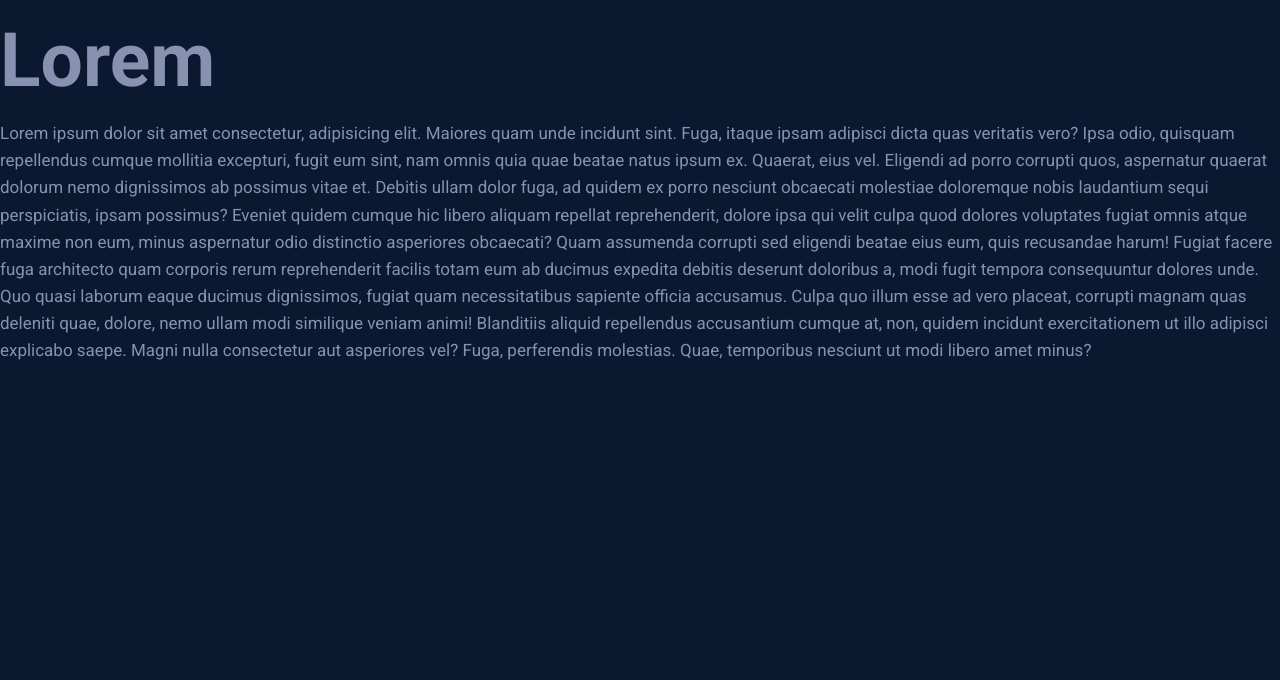
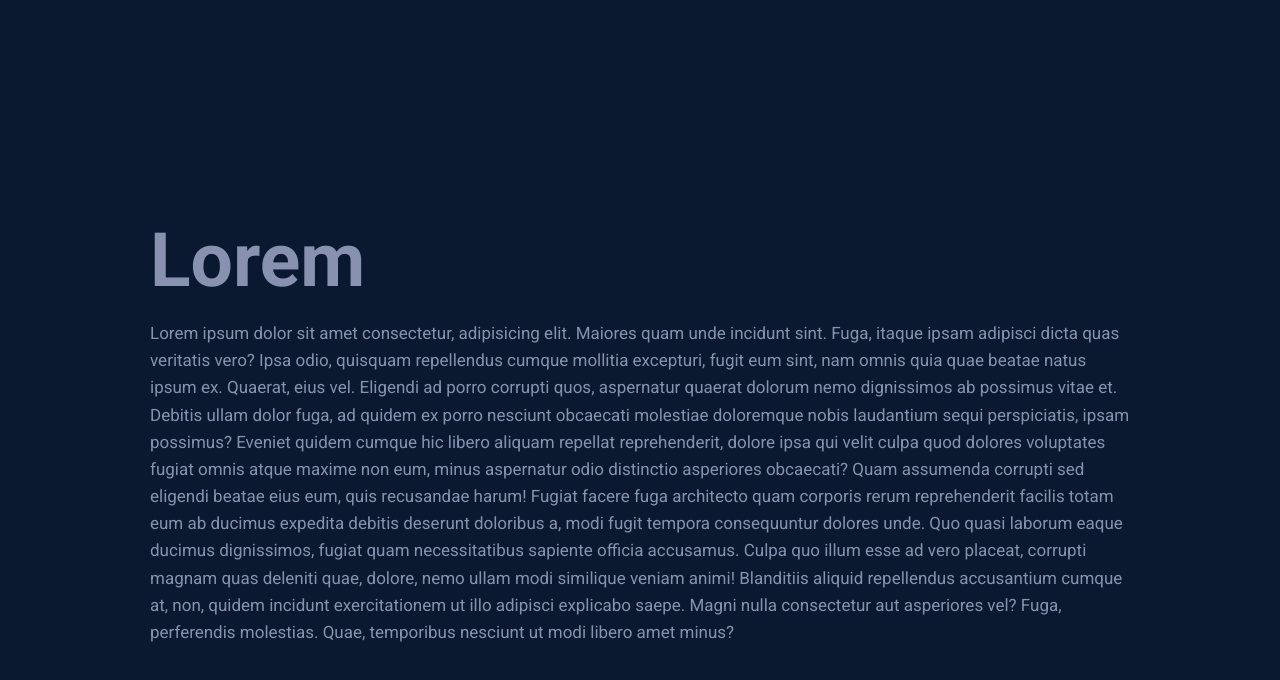
Before and after one commit to anna-ossowska/portfolio-v2, a React (Create React App) app: page / in a window 1280 px wide. Shown: the top 680 px of the page. Built offline with nearby package versions, Linux system fonts and the light colour scheme.

Commit message:
Updating folder structure, adding absolute paths and navigation constants

```diff
--- a/src/App.tsx
+++ b/src/App.tsx
@@ -1,27 +1,12 @@
 import { ReactElement } from 'react';
+import { Layout } from './common/index';
+import Main from './modules/Main/Main';
 
 const App = (): ReactElement => {
     return (
-        <div>
-            <h1>Lorem</h1>
-            <p>
-                Lorem ipsum dolor sit amet consectetur, adipisicing elit. Maiores quam unde incidunt sint. Fuga, itaque
-                ipsam adipisci dicta quas veritatis vero? Ipsa odio, quisquam repellendus cumque mollitia excepturi,
-                fugit eum sint, nam omnis quia quae beatae natus ipsum ex. Quaerat, eius vel. Eligendi ad porro corrupti
-                quos, aspernatur quaerat dolorum nemo dignissimos ab possimus vitae et. Debitis ullam dolor fuga, ad
-                quidem ex porro nesciunt obcaecati molestiae doloremque nobis laudantium sequi perspiciatis, ipsam
-                possimus? Eveniet quidem cumque hic libero aliquam repellat reprehenderit, dolore ipsa qui velit culpa
-                quod dolores voluptates fugiat omnis atque maxime non eum, minus aspernatur odio distinctio asperiores
-                obcaecati? Quam assumenda corrupti sed eligendi beatae eius eum, quis recusandae harum! Fugiat facere
-                fuga architecto quam corporis rerum reprehenderit facilis totam eum ab ducimus expedita debitis deserunt
-                doloribus a, modi fugit tempora consequuntur dolores unde. Quo quasi laborum eaque ducimus dignissimos,
-                fugiat quam necessitatibus sapiente officia accusamus. Culpa quo illum esse ad vero placeat, corrupti
-                magnam quas deleniti quae, dolore, nemo ullam modi similique veniam animi! Blanditiis aliquid
-                repellendus accusantium cumque at, non, quidem incidunt exercitationem ut illo adipisci explicabo saepe.
-                Magni nulla consectetur aut asperiores vel? Fuga, perferendis molestias. Quae, temporibus nesciunt ut
-                modi libero amet minus?
-            </p>
-        </div>
+        <Layout>
+            <Main />
+        </Layout>
     );
 };
 
--- /dev/null
+++ b/src/common/Layout/Layout.tsx
@@ -0,0 +1,20 @@
+import { ReactElement, ReactNode } from 'react';
+import styled from 'styled-components';
+
+const MainContainer = styled.main`
+    margin: 0px auto;
+    width: 100%;
+    max-width: 1600px;
+    min-height: 100vh;
+    padding: 200px 150px;
+`;
+
+interface LayoutProps {
+    children: ReactNode;
+}
+
+const Layout = ({ children }: LayoutProps): ReactElement => {
+    return <MainContainer>{children}</MainContainer>;
+};
+
+export default Layout;
--- /dev/null
+++ b/src/common/index.ts
@@ -0,0 +1 @@
+export { default as Layout } from './Layout/Layout';
--- a/src/index.tsx
+++ b/src/index.tsx
@@ -1,8 +1,8 @@
 import React from 'react';
 import ReactDOM from 'react-dom/client';
 import App from './App';
-import '../src/styles/variables.css';
-import '../src/styles/style.css';
+import './styles/variables.css';
+import './styles/style.css';
 
 const root = ReactDOM.createRoot(document.getElementById('root') as HTMLElement);
 root.render(
--- /dev/null
+++ b/src/modules/Main/Main.tsx
@@ -0,0 +1,28 @@
+import { ReactElement } from 'react';
+
+const Main = (): ReactElement => {
+    return (
+        <>
+            <h1>Lorem</h1>
+            <p>
+                Lorem ipsum dolor sit amet consectetur, adipisicing elit. Maiores quam unde incidunt sint. Fuga, itaque
+                ipsam adipisci dicta quas veritatis vero? Ipsa odio, quisquam repellendus cumque mollitia excepturi,
+                fugit eum sint, nam omnis quia quae beatae natus ipsum ex. Quaerat, eius vel. Eligendi ad porro corrupti
+                quos, aspernatur quaerat dolorum nemo dignissimos ab possimus vitae et. Debitis ullam dolor fuga, ad
+                quidem ex porro nesciunt obcaecati molestiae doloremque nobis laudantium sequi perspiciatis, ipsam
+                possimus? Eveniet quidem cumque hic libero aliquam repellat reprehenderit, dolore ipsa qui velit culpa
+                quod dolores voluptates fugiat omnis atque maxime non eum, minus aspernatur odio distinctio asperiores
+                obcaecati? Quam assumenda corrupti sed eligendi beatae eius eum, quis recusandae harum! Fugiat facere
+                fuga architecto quam corporis rerum reprehenderit facilis totam eum ab ducimus expedita debitis deserunt
+                doloribus a, modi fugit tempora consequuntur dolores unde. Quo quasi laborum eaque ducimus dignissimos,
+                fugiat quam necessitatibus sapiente officia accusamus. Culpa quo illum esse ad vero placeat, corrupti
+                magnam quas deleniti quae, dolore, nemo ullam modi similique veniam animi! Blanditiis aliquid
+                repellendus accusantium cumque at, non, quidem incidunt exercitationem ut illo adipisci explicabo saepe.
+                Magni nulla consectetur aut asperiores vel? Fuga, perferendis molestias. Quae, temporibus nesciunt ut
+                modi libero amet minus?
+            </p>
+        </>
+    );
+};
+
+export default Main;
```
Also changed, not shown: src/navigation/constants.ts (+13 -0 lines), tsconfig.json (+8 -1 lines).
